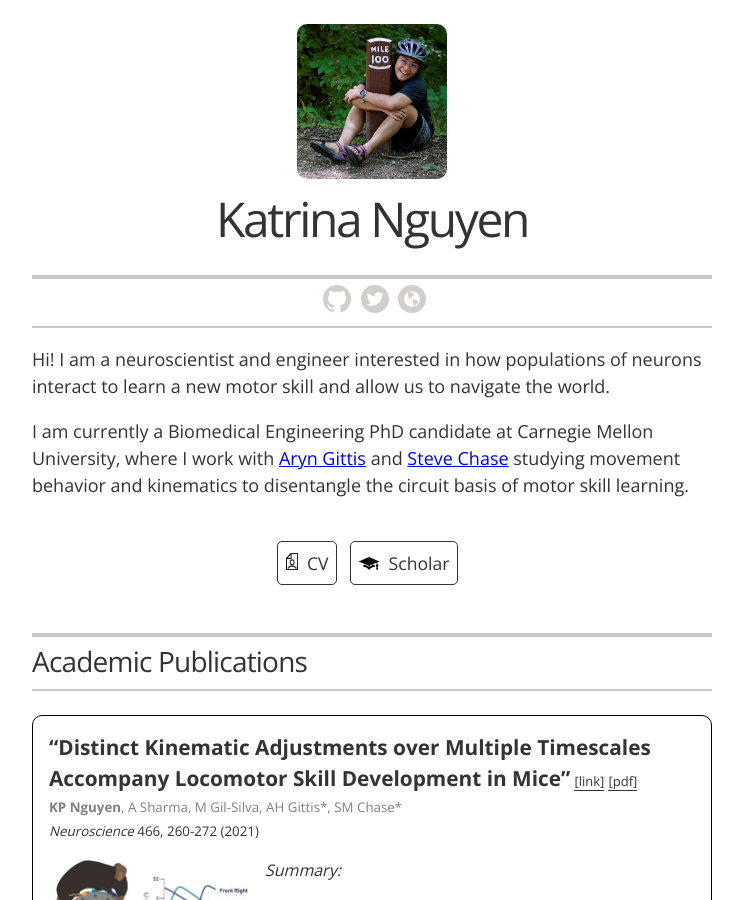
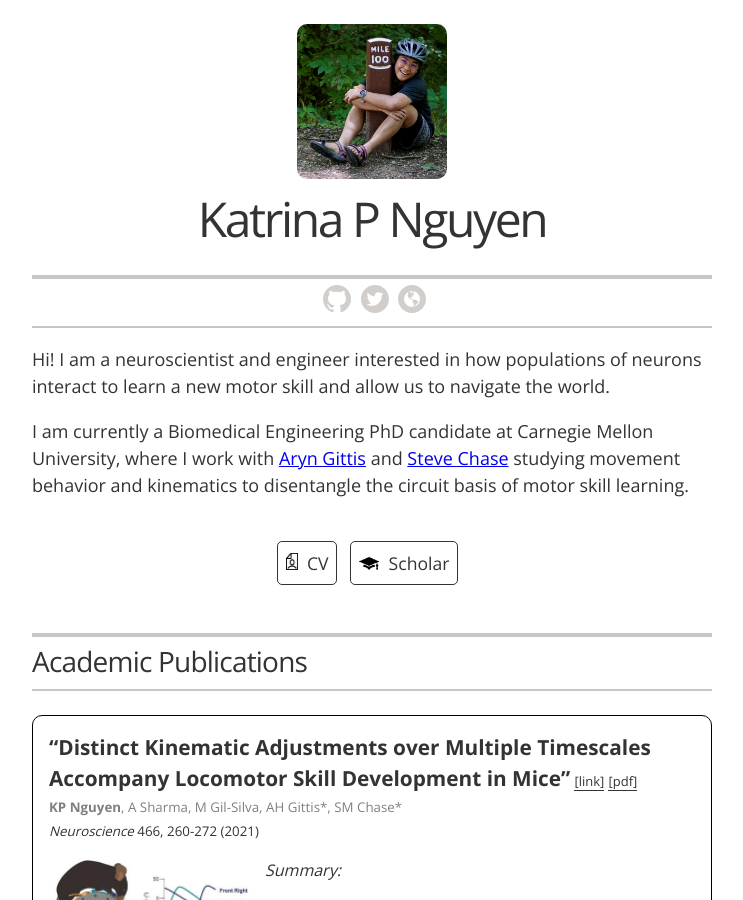
Before and after one commit to katpnug/katpnug.github.io, a Jekyll site: the page built from index.html, in a window 1280 px wide and 900 px high. Shown: the whole window, without its empty margins (268-1011 px from the left). Built offline with Jekyll 4.4.1, drawn with Linux system fonts in a browser that asks for light colours.

```diff
--- a/_config.yml
+++ b/_config.yml
@@ -10,7 +10,7 @@ sass:
 
 # Resume settings
 resume_avatar:                  "true"
-resume_name:                    "Katrina Nguyen"
+resume_name:                    "Katrina P Nguyen"
 resume_title:                   ""
 resume_header_intro: "<p>Hi! I am a neuroscientist and engineer interested in how populations of neurons interact to learn a new motor skill and allow us to navigate the world.</p><p>I am currently a Biomedical Engineering PhD candidate at Carnegie Mellon University, where I work with <a href=\"https://labs.bio.cmu.edu/gittis/\">Aryn Gittis</a> and <a href=\"https://chaselab.github.io/\">Steve Chase</a> studying movement behavior and kinematics to disentangle the circuit basis of motor skill learning.</p>"
 
```
